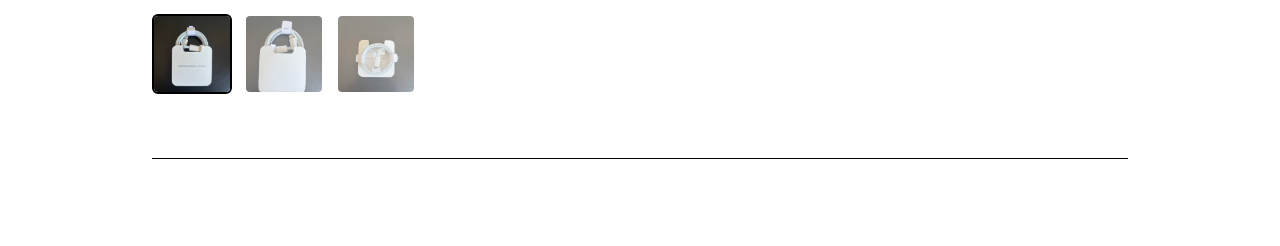
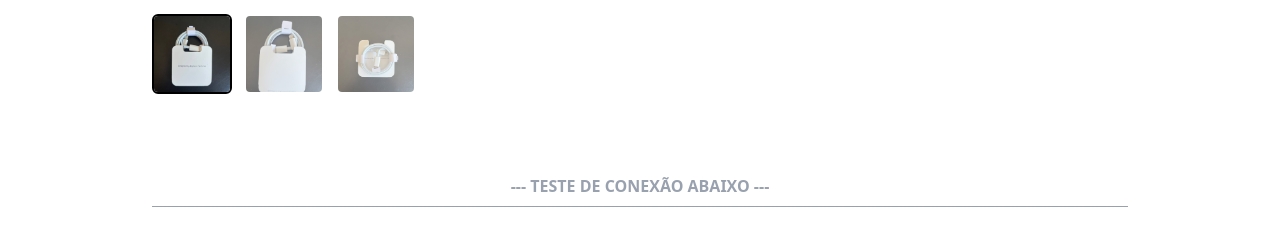
Before and after one commit to PedroseleT/store-v2, a React (Vite) app: page /produto/cabo-apple-lightning-usbc in a window 1280 px wide. Shown: the part 759-1005 px from the top of the page. Built offline with nearby package versions, Linux system fonts and the light colour scheme; no server answers; the database is empty.

Commit message:
Fix: Forçando renderização do ReviewSystem no Product.jsx

```diff
--- a/src/pages/Product.jsx
+++ b/src/pages/Product.jsx
@@ -2,7 +2,7 @@ import { useParams, Link } from "react-router-dom";
 import { products } from "../data/products";
 import { useState } from "react";
 import { ArrowLeft, MessageCircleMore } from "lucide-react";
-import ReviewSystem from "../components/ReviewSystem"; // Importando o sistema de avaliações
+import ReviewSystem from "../components/ReviewSystem";
 
 export function Product() {
   const { id } = useParams();
@@ -23,7 +23,6 @@ export function Product() {
       </Link>
 
       <div className="grid md:grid-cols-2 gap-10">
-        {/* GALERIA */}
         <div>
           <div className="bg-gray-100 rounded-lg overflow-hidden group aspect-[4/5]">
             <img
@@ -47,7 +46,6 @@ export function Product() {
           </div>
         </div>
 
-        {/* INFORMAÇÕES */}
         <div className="flex flex-col">
           <div className="flex items-center gap-2 mb-2">
             <span className={`h-3 w-3 rounded-full ${isAvailable ? 'bg-green-500 animate-pulse' : 'bg-red-500'}`}></span>
@@ -85,10 +83,8 @@ export function Product() {
               rel="noopener noreferrer"
               className="mt-10 w-full bg-green-500 text-white py-4 rounded-full font-bold flex items-center justify-center gap-3 hover:bg-green-600 transition active:scale-95 shadow-lg shadow-green-200"
             >
-              <span className="flex items-center gap-3">
-                <MessageCircleMore size={22} />
-                Me chame no Whatsapp
-              </span>
+              <MessageCircleMore size={22} />
+              Me chame no Whatsapp
             </a>
           ) : (
             <button disabled className="mt-10 w-full bg-gray-200 text-gray-500 py-4 rounded-full font-bold cursor-not-allowed">
@@ -98,10 +94,12 @@ export function Product() {
         </div>
       </div>
 
-      {/* SEÇÃO DE AVALIAÇÕES */}
-      <section className="mt-16 border-t pt-10">
-        <ReviewSystem productId={id} />
-      </section>
+      {/* ÁREA DE TESTE CRÍTICO */}
+      <div className="mt-20 text-center text-gray-400 font-bold border-b pb-2">
+        --- TESTE DE CONEXÃO ABAIXO ---
+      </div>
+
+      <ReviewSystem productId={id} />
     </main>
   );
 }
```
